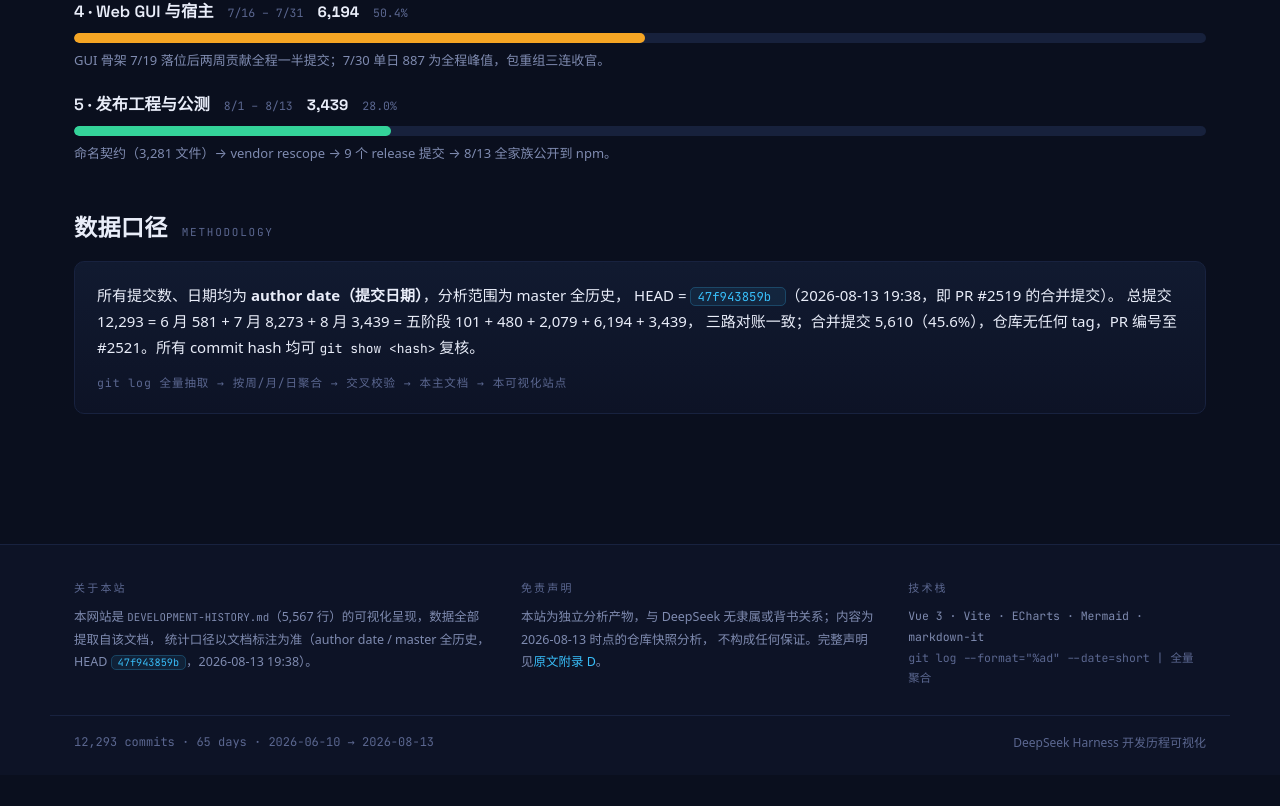
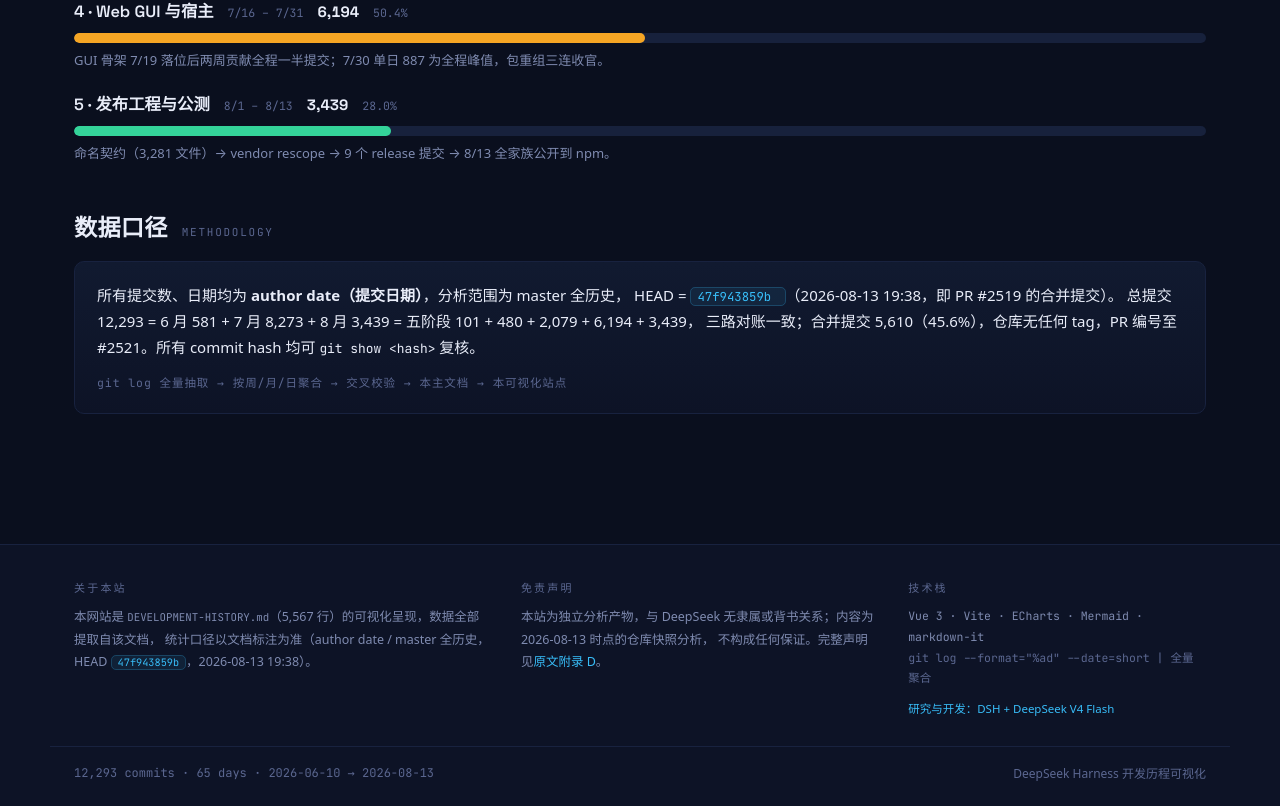
Before and after one commit to sysfox/DSH-dev-history-analysis, a Vue app in the folder site/: page / in a window 1280 px wide. Shown: the part 1771-2577 px from the top of the page. Before the commit the page ends 2546 px from the top, so only its background shows below. Built offline with nearby package versions, Linux system fonts and the light colour scheme.

Commit message:
feat: 添加“研究与开发：DSH + DeepSeek V4 Flash”说明，增强文档内容

```diff
--- a/site/src/components/SiteFooter.vue
+++ b/site/src/components/SiteFooter.vue
@@ -23,6 +23,7 @@ import { HEAD } from '../lib/data'
         <div class="footer-title">技术栈</div>
         <p class="mono small">Vue 3 · Vite · ECharts · Mermaid · markdown-it</p>
         <p class="mono small dim">git log --format="%ad" --date=short | 全量聚合</p>
+        <p class="footer-credit">研究与开发：DSH + DeepSeek V4 Flash</p>
       </div>
     </div>
     <div class="container footer-bar">
@@ -64,6 +65,11 @@ import { HEAD } from '../lib/data'
 .footer .dim {
   color: var(--ink-4);
 }
+.footer-credit {
+  margin-top: 10px;
+  color: var(--cyan) !important;
+  font-size: 11.5px !important;
+}
 .footer-bar {
   display: flex;
   justify-content: space-between;
```
Also changed, not shown: 2 other files (tests, documents, lock files or other folders).
